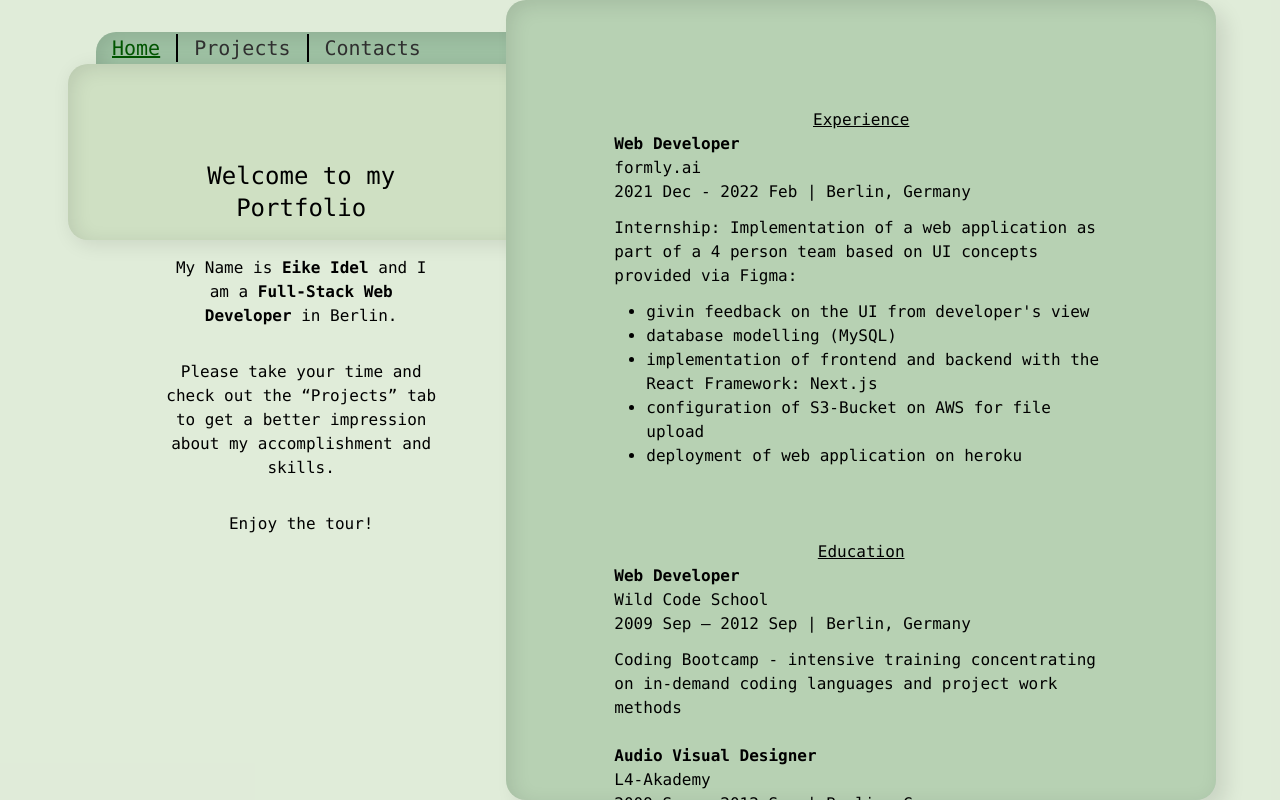
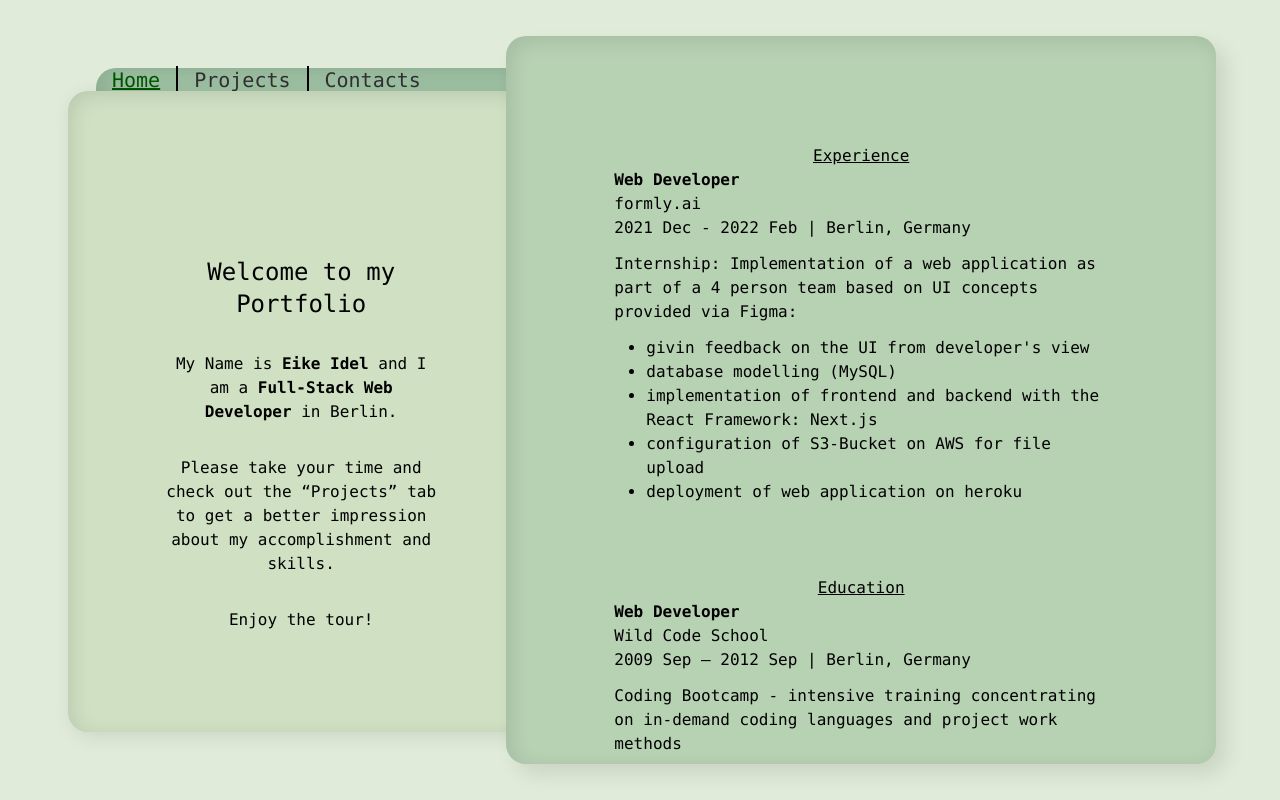
Before and after one commit to eikeIdel/portfolio, a Next.js app: page / in a window 1280 px wide. Built offline with nearby package versions, Linux system fonts and the light colour scheme.

Commit message:
small fixes

```diff
--- a/components/Header/MobileHeader/index.js
+++ b/components/Header/MobileHeader/index.js
@@ -16,12 +16,12 @@ function MobileHeader({ setHeaderSelection, headerSelection }) {
 
     return (
         <>
-            <div className={`header transistion duration-200 ease-in-out  absolute w-full flex justify-start pt-1 ${isOpen ? 'bg-[#9EC1A3] top-0' : '-top-6'}`} >
+            <div className={`header transistion duration-200 ease-in-out  absolute w-full flex justify-start p-2  ${isOpen ? 'bg-[#9EC1A3] top-0' : '-top-2'}`} >
                 {isOpen && <Header setHeaderSelection={setHeaderSelection} headerSelection={headerSelection} className="p-2" />}
 
 
             </div>
-            <div className=" absolute -mt-1 mr-2 right-0">
+            <div className=" absolute top-1 right-2">
                 <Hamburger toggled={isOpen} toggle={setOpen} size={20} direction="right" />
 
             </div>
--- a/components/Home/HomeSidepanel.js
+++ b/components/Home/HomeSidepanel.js
@@ -1,6 +1,6 @@
 function HomeSidepanel() {
     return (
-        <div className=" space-y-2 p-2 text-xs text-center sm:space-y-8 sm:p-16  sm:text-base">
+        <div className=" space-y-2 p-4 text-xs text-center sm:space-y-8 sm:p-16  sm:text-base">
             <p className="sm:text-2xl">Welcome to my Portfolio</p>
             <p className="sm:last:text-base"> My Name is <b>Eike Idel</b> and I am a <b>Full-Stack Web Developer</b > in Berlin.</p>
             <p className="sm:last:text-base">Please take your time and check out the “Projects” tab to get a better impression about my accomplishment and skills.</p>
--- a/pages/index.js
+++ b/pages/index.js
@@ -20,10 +20,10 @@ export default function Main() {
   });
   //get client window size: clientWindow = {window.innerWidth,window.innerHeight}
   const clientWindow = useClientWindow();
-
+  //update state when window changes (usually initial load only)
   useEffect(() => {
     setMobileScreen(clientWindow.width < 640 ? true : false);
-    console.log(mobileScreen);
+    console.log({ mobileScreen });
   }, [clientWindow]);
 
   return (
@@ -33,13 +33,13 @@ export default function Main() {
         {!mobileScreen && <DesktopHeader headerSelection={headerSelection} setHeaderSelection={setHeaderSelection} />}
 
         <div className="content">
-          {/* extra subcontainer is necessary to center content inside the overlapping main divs */}
-          <div className="content-subcontainer sm:h-full sm:m-8 flex flex-col items-center">
+          {/* extra subcontainer is necessary to center content inside the overlapping parents */}
+          <div className="content-subcontainer sm:m-8 flex flex-col items-center">
             {headerSelection.home && <HomeContent />}
           </div>
         </div>
         <div className="sidepanel m-1">
-          <div className="sidepanel-subcontainer sm:h-full sm:m-8 flex flex-col items-center">
+          <div className="sidepanel-subcontainer h-full sm:m-8 flex flex-col justify-center">
             {mobileScreen && <MobileHeader headerSelection={headerSelection} setHeaderSelection={setHeaderSelection} />}
             {headerSelection.home && <HomeSidepanel />}
 
--- a/styles/main-layout.css
+++ b/styles/main-layout.css
@@ -24,15 +24,21 @@
     background: #CFE0C3;
     box-shadow: 4px 4px 20px rgba(0, 0, 0, 0.1), inset 4px 4px 20px rgba(0, 0, 0, 0.1);
     border-radius: 20px;
+
 }
 
 .sidepanel-subcontainer {}
 
 @media only screen and (min-width: 600px) {
     .main-layout-container {
+        padding-top: 1rem;
+        padding-bottom: 1rem;
         display: grid;
         grid-template-columns: 0.7fr 1fr;
         grid-template-rows: 0.12fr 0.88fr;
+        height: 95vh;
+
+
     }
 
     .header {
@@ -67,7 +73,7 @@
         margin-top: -2rem;
         margin-bottom: 2em;
         z-index: 20;
-
+        height: 100%;
         box-shadow: 4px 4px 20px rgba(0, 0, 0, 0.1), inset 4px 4px 20px rgba(0, 0, 0, 0.1);
         border-radius: 20px;
     }
```
